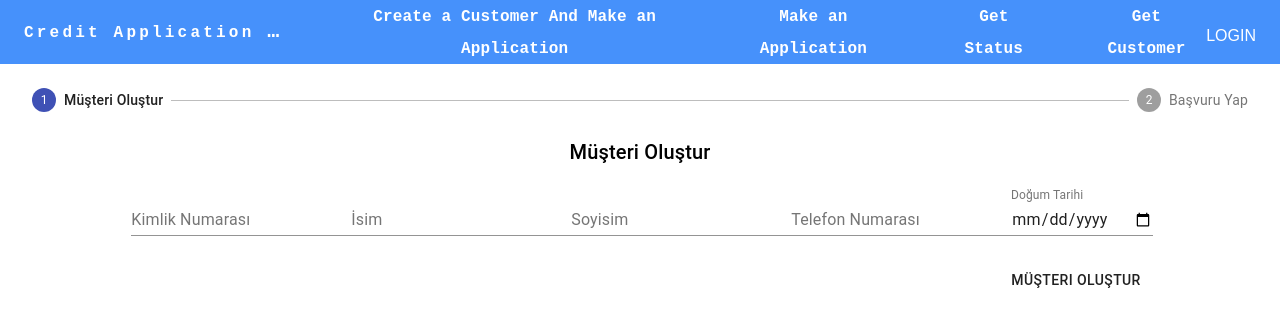
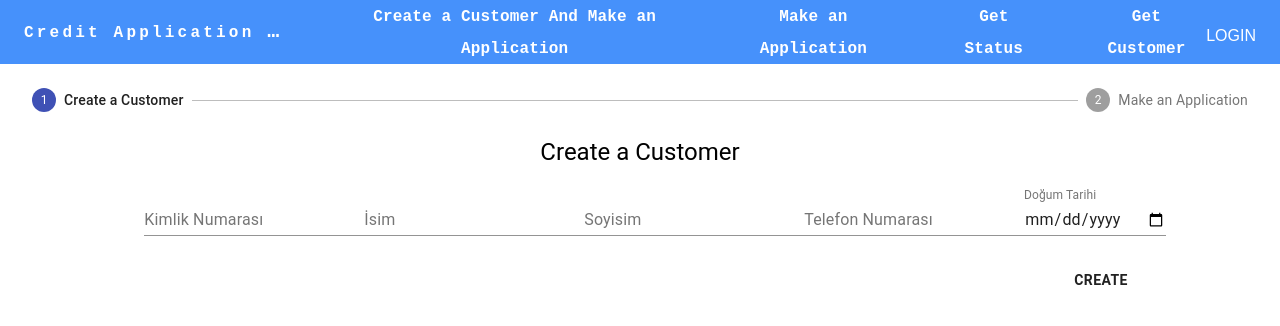
Before and after one commit to keremcengiz0/credit-application-system-ui, a React (Create React App) app: page /api/v1/applications/create-customer-and-make-application in a window 1280 px wide. Shown: the top 326 px of the page. Built offline with nearby package versions, Linux system fonts and the light colour scheme.

Commit message:
added GetStatusPage and code imrovements.

```diff
--- a/src/App.js
+++ b/src/App.js
@@ -3,6 +3,7 @@ import Navbar from "./components/Navbar/Navbar";
 import { BrowserRouter, Routes, Route } from "react-router-dom";
 import CreateACustomerAndMakeAnApplicationForm from "./components/Application/CreateACustomerAndMakeAnApplicationForm";
 import MakeAnApplicationForm from "./components/Application/MakeAnApplicationForm";
+import GetStatus from "./components/Application/GetStatus";
 
 function App() {
   return (
@@ -20,6 +21,11 @@ function App() {
             path="/api/v1/applications/make-application"
             element={<MakeAnApplicationForm />}
           ></Route>
+          <Route
+            exact
+            path="/api/v1/applications/get-status"
+            element={<GetStatus />}
+          ></Route>
         </Routes>
       </BrowserRouter>
     </div>
--- a/src/components/Application/CreateACustomerAndMakeAnApplicationForm.js
+++ b/src/components/Application/CreateACustomerAndMakeAnApplicationForm.js
@@ -33,7 +33,7 @@ function CreateACustomerAndMakeAnApplicationForm() {
     salary: "",
     guarantee: "",
   });
-  const steps = ["Müşteri Oluştur", "Başvuru Yap"];
+  const steps = ["Create a Customer", "Make an Application"];
 
   const handleNext = () => {
     setActiveStep((prevActiveStep) => prevActiveStep + 1);
@@ -94,7 +94,7 @@ function CreateACustomerAndMakeAnApplicationForm() {
       <div>
         {activeStep === 0 && (
           <div>
-            <Typography variant="h6">Müşteri Oluştur</Typography>
+            <Typography variant="h5">Create a Customer</Typography>
             <TextField
               label="Kimlik Numarası"
               name="identityNumber"
@@ -133,16 +133,16 @@ function CreateACustomerAndMakeAnApplicationForm() {
               className={classes.textfield}
             />
             <Button
-              style={{ marginLeft: -150, paddingTop: 100 }}
+              style={{ marginLeft: -100, paddingTop: 100 }}
               onClick={handleSubmit}
             >
-              Müşteri Oluştur
+              <b>CREATE</b>
             </Button>
           </div>
         )}
         {activeStep === 1 && (
           <div>
-            <Typography variant="h6">Başvuru Yap</Typography>
+            <Typography variant="h5">Make an Application</Typography>
             <TextField
               label="Kimlik Numarası"
               name="identityNumber"
@@ -172,7 +172,9 @@ function CreateACustomerAndMakeAnApplicationForm() {
               }
             />
             <Button onClick={handleBack}>Geri</Button>
-            <Button onClick={handleApplicationSubmit}>Başvuru Yap</Button>
+            <Button onClick={handleApplicationSubmit}>
+              <b>APPLY</b>
+            </Button>
           </div>
         )}
       </div>
--- /dev/null
+++ b/src/components/Application/GetStatus.js
@@ -0,0 +1,50 @@
+import React, { useState, useEffect } from "react";
+import TextField from "@material-ui/core/TextField";
+import axios from "axios";
+import Button from "@material-ui/core/Button";
+
+function GetStatus() {
+  const [identityNumber, setIdentityNumber] = useState("");
+  const [birthDate, setBirthDate] = useState("");
+  const [applicationList, setApplicationList] = useState([]);
+
+  const handleSubmit = async () => {
+    const response = await axios.get(
+      `/api/v1/applications/get-status?identityNumber=${identityNumber}&birthDate=${birthDate}`
+    );
+    setApplicationList(response.data);
+  };
+
+  return (
+    <div>
+      <TextField
+        label="Identity Number"
+        value={identityNumber}
+        onChange={(e) => setIdentityNumber(e.target.value)}
+      />
+      <TextField
+        label="Doğum Tarihi"
+        name="birthDate"
+        type="date"
+        value={birthDate}
+        onChange={(e) => setBirthDate(e.target.value)}
+        InputLabelProps={{ shrink: true }}
+      />
+
+      <Button onClick={handleSubmit}>Sorgula</Button>
+      {applicationList.map((application) => (
+        <div key={application.id}>
+          <p>ID: {application.id}</p>
+          <p>Credit Score: {application.creditScore}</p>
+          <p>Credit Limit: {application.creditLimit}</p>
+          <p>Credit Result: {application.creditResult}</p>
+          <p>Salary: {application.salary}</p>
+          <p>Guarantee: {application.guarantee}</p>
+          <p>Customer ID: {application.customer.id}</p>
+        </div>
+      ))}
+    </div>
+  );
+}
+
+export default GetStatus;
--- a/src/components/Application/MakeAnApplicationForm.js
+++ b/src/components/Application/MakeAnApplicationForm.js
@@ -57,8 +57,8 @@ function CreateACustomerAndMakeAnApplicationForm() {
       </Stepper>
       <div>
         <div>
-          <Typography style={{ marginLeft: -60 }} variant="h6">
-            Başvuru Yap
+          <Typography style={{ marginLeft: -60 }} variant="h5">
+            Make an Application
           </Typography>
           <TextField
             label="Kimlik Numarası"
@@ -100,7 +100,7 @@ function CreateACustomerAndMakeAnApplicationForm() {
             style={{ paddingLeft: 40, paddingTop: 40 }}
             onClick={handleApplicationSubmit}
           >
-            Başvuru Yap
+            <b>APPLY</b>
           </Button>
         </div>
       </div>
--- a/src/components/Navbar/Navbar.js
+++ b/src/components/Navbar/Navbar.js
@@ -107,7 +107,7 @@ function Navbar() {
           >
             <Link
               className={classes.link}
-              to={{ pathname: "/api/v1/customers" }}
+              to={{ pathname: "/api/v1/applications/get-status" }}
             >
               Get Status
             </Link>
```
